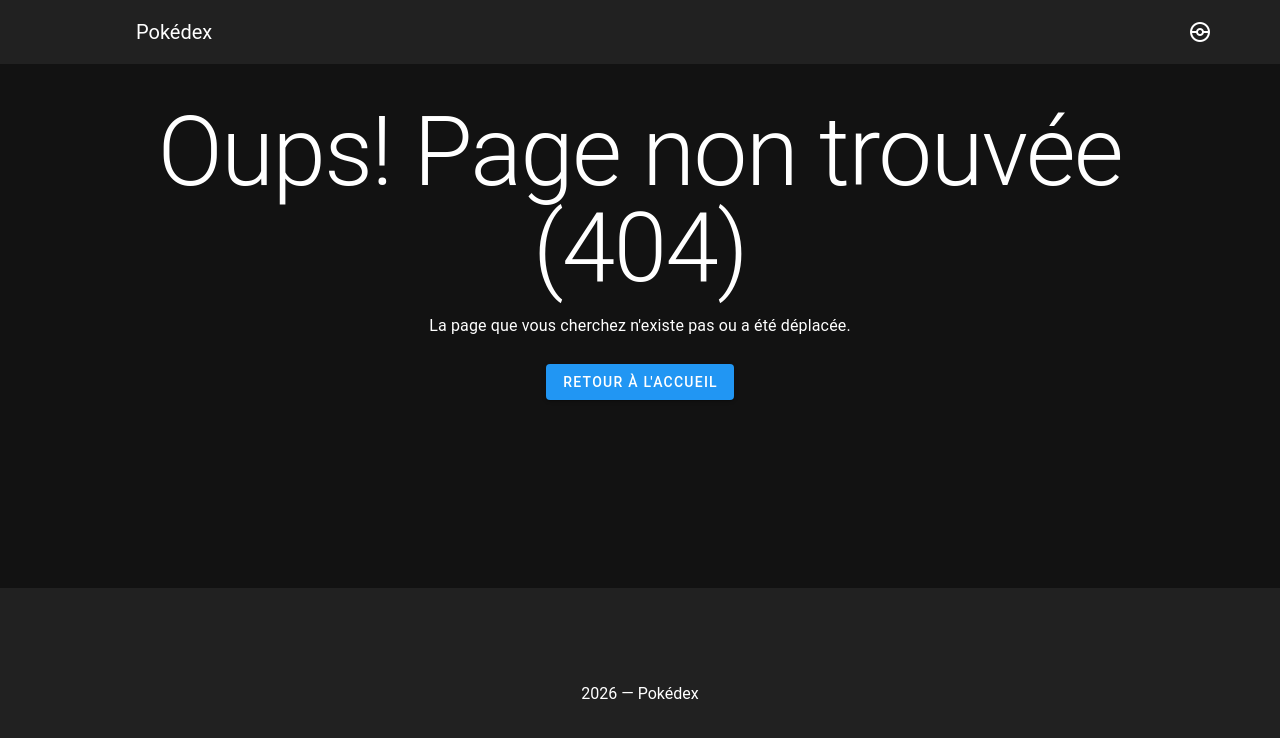
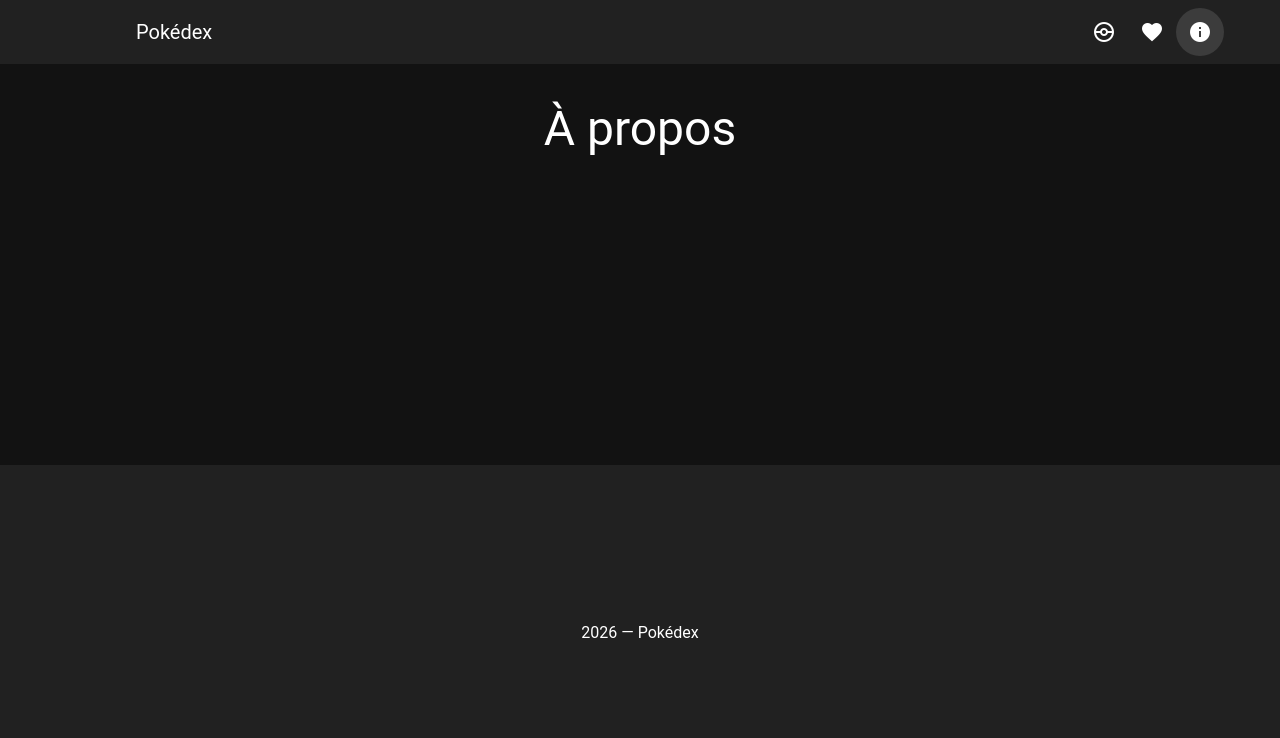
Before and after one commit to colinboegli/pokedex-vuetify, a Vue app: page /a-propos in a window 1280 px wide. Before the commit this address had no page. Shown: the top 738 px of the page. Built offline with nearby package versions, Linux system fonts and the light colour scheme.

Commit message:
feat: pages favoris et à propos + navigation

```diff
--- a/src/components/AppHeader.vue
+++ b/src/components/AppHeader.vue
@@ -53,8 +53,7 @@
 */
 const menuItems = [
   { title: 'Accueil', path: '/', icon: 'mdi-pokeball' },
-  // Ajouter ici les autres liens du menu.
-  // Vous trouverez des icônes sur https://pictogrammers.com/library/mdi/
-  // N'oubliez pas d'ajouter le préfixe 'mdi-' devant le nom de l'icône.
+  { title: 'Favoris', path: '/favoris', icon: 'mdi-heart' },
+  { title: 'À propos', path: '/a-propos', icon: 'mdi-information' },
 ]
 </script>
--- /dev/null
+++ b/src/pages/a-propos.vue
@@ -0,0 +1,8 @@
+<template>
+  <v-container>
+    <h1 class="text-h3 text-center my-6">
+      À propos
+    </h1>
+    <!-- Contenu à venir -->
+  </v-container>
+</template>
--- /dev/null
+++ b/src/pages/favoris.vue
@@ -0,0 +1,8 @@
+<template>
+  <v-container>
+    <h1 class="text-h3 text-center my-6">
+      Mes favoris
+    </h1>
+    <!-- Contenu à venir -->
+  </v-container>
+</template>
```
